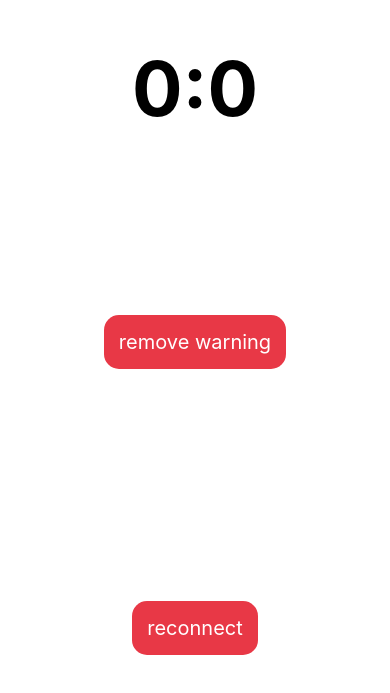
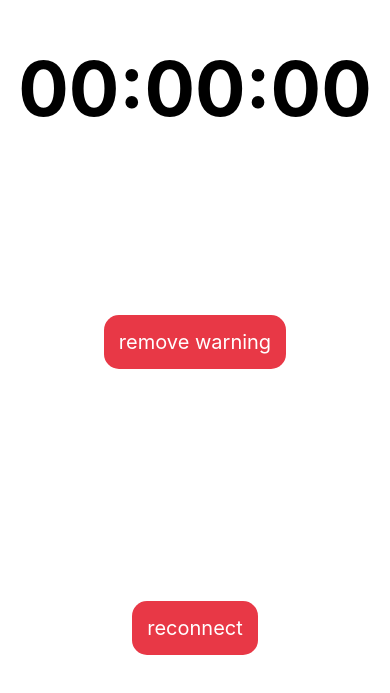
Before and after one commit to currentScript/csgoWarmupTime, a React Native app: screen / in a window 390 px wide. Shown: the part 139-832 px from the top of the page. Built offline with nearby package versions, Linux system fonts and the light colour scheme; no server answers.

Commit message:
added countdown component

```diff
--- a/App.tsx
+++ b/App.tsx
@@ -1,6 +1,8 @@
 import React, { useState, useEffect } from "react";
 import { StatusBar } from "expo-status-bar";
 import { Pressable, StyleSheet, Text, View } from "react-native";
+import Countdown from "react-countdown";
+import { CountdownComponent } from "./CountdownComponent";
 
 interface TimeInterface {
   minutes: number;
@@ -11,6 +13,7 @@ export default function App() {
   const [rerender, callRerender] = useState(false);
   const [time, setTime] = useState<TimeInterface>({ minutes: 0, seconds: 0 });
   const [ending, setEnding] = useState(false);
+  const [isCountdownTimeSet, setIsCountdownTimeSet] = useState(false);
 
   const text1regex = /WAITING FOR PLAYERS/;
   const text2regex = /WARMUP ENDING/;
@@ -18,6 +21,7 @@ export default function App() {
 
   useEffect(() => {
     const ws = new WebSocket("");
+    let isTimeSet = false;
 
     ws.onmessage = ({ data }) => {
       if (text1regex.test(data) || text2regex.test(data) || text3regex.test(data)) {
@@ -27,20 +31,47 @@ export default function App() {
 
         if (minutes == 0) setEnding(true);
 
-        setTime({ minutes, seconds });
+        // set time only once
+        if (!isTimeSet) {
+          // - 1 second because of delay
+          setTime({ minutes, seconds: seconds - 1 });
+          setIsCountdownTimeSet(true);
+          isTimeSet = true;
+        }
+
+        // update time when switching to last minute
+        if (minutes === 0 && seconds === 59) {
+          // - 1 second because of delay
+          setTime({ minutes, seconds: seconds - 1 });
+        }
       }
     };
   }, [rerender]);
+
+  useEffect(() => {});
 
   return (
     <View style={styles.container}>
       <StatusBar style="auto" />
 
-      <Text style={ending ? styles.warumupEnding : styles.timeInfo}>{`${time.minutes}:${time.seconds}`}</Text>
+      {isCountdownTimeSet && (
+        <Text style={ending ? styles.warumupEnding : styles.timeInfo}>
+          <CountdownComponent minutes={time.minutes} seconds={time.seconds} />
+        </Text>
+      )}
+      {!isCountdownTimeSet && <Text style={ending ? styles.warumupEnding : styles.timeInfo}>00:00:00</Text>}
+
       <Pressable onPress={() => setEnding(false)} style={styles.resetButton}>
         <Text style={styles.buttonText}>remove warning</Text>
       </Pressable>
-      <Pressable onPress={() => callRerender(!rerender)} style={styles.resetButton}>
+
+      <Pressable
+        onPress={() => {
+          callRerender(!rerender);
+          setIsCountdownTimeSet(false);
+        }}
+        style={styles.resetButton}
+      >
         <Text style={styles.buttonText}>reconnect</Text>
       </Pressable>
     </View>
--- /dev/null
+++ b/CountdownComponent.tsx
@@ -0,0 +1,11 @@
+import React from "react";
+import Countdown from "react-countdown";
+
+interface TimeInterface {
+  minutes: number;
+  seconds: number;
+}
+
+export const CountdownComponent: React.FC<TimeInterface> = React.memo(({ minutes, seconds }) => {
+  return <Countdown date={Date.now() + 1000 * seconds + 60 * 1000 * minutes} daysInHours />;
+});
--- a/package.json
+++ b/package.json
@@ -13,6 +13,7 @@
     "expo": "~44.0.0",
     "expo-status-bar": "~1.2.0",
     "react": "17.0.1",
+    "react-countdown": "^2.3.2",
     "react-dom": "17.0.1",
     "react-native": "0.64.3",
     "react-native-web": "0.17.1"
```
Also changed, not shown: 1 other file (tests, documents, lock files or other folders).
